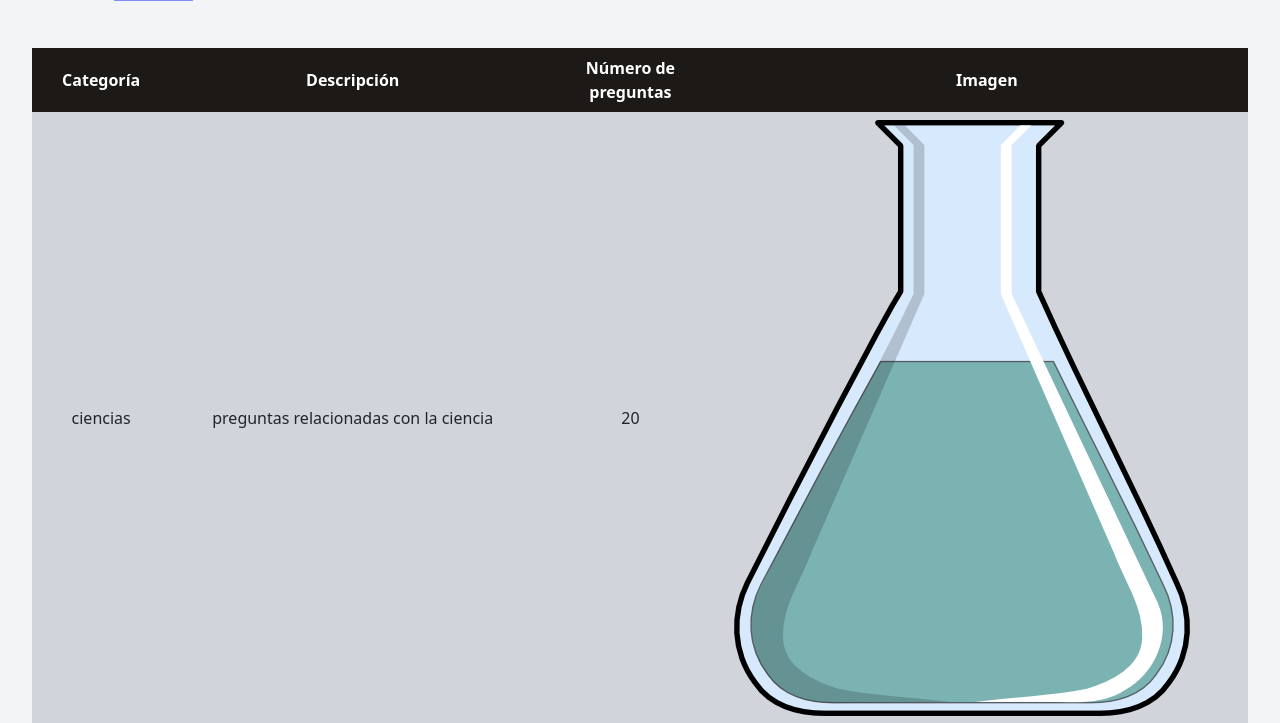
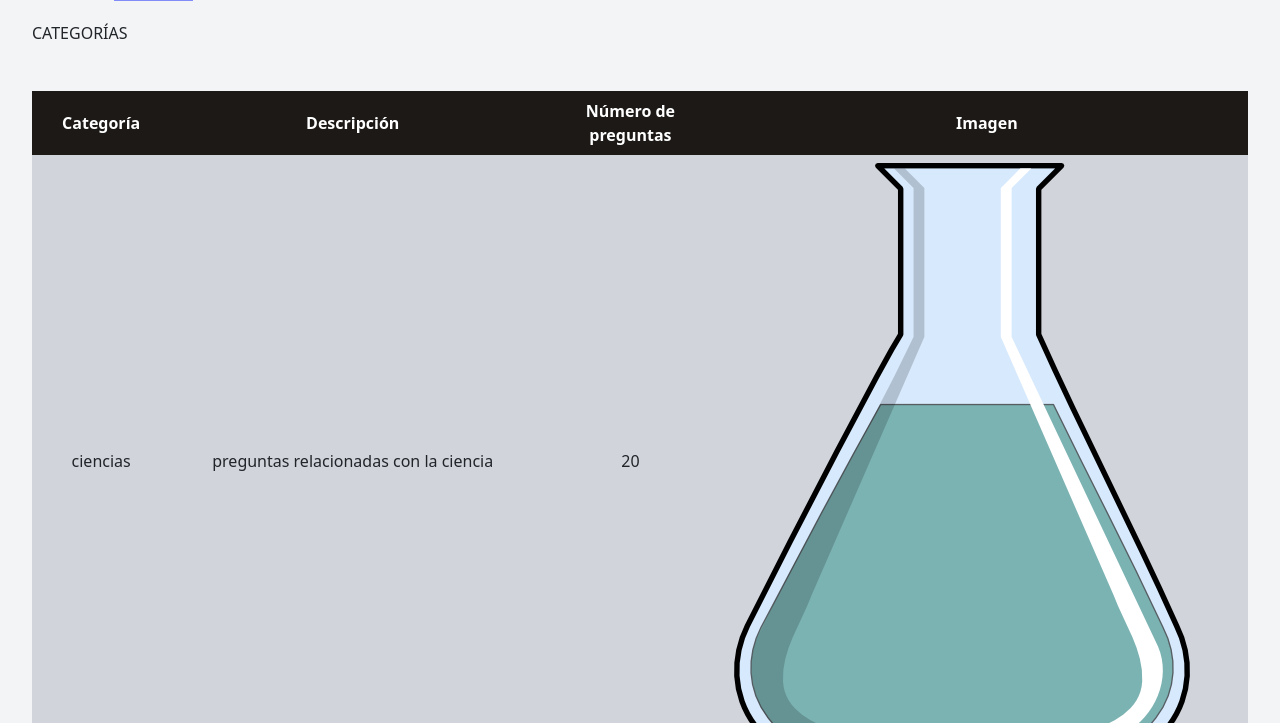
Before and after one commit to Elisj02/ctf, a Laravel app: page /category in a window 1280 px wide. Shown: the part 64-787 px from the top of the page. Run offline with Laravel 9, Linux system fonts and the light colour scheme; data comes from the database, SQL or seed files in the repository; style sheets or scripts are compiled from the project's sources; some libraries are stand-ins or nearby versions.

Commit message:
div categ

```diff
--- a/qzes/resources/views/category/index.blade.php
+++ b/qzes/resources/views/category/index.blade.php
@@ -7,6 +7,11 @@
 
     <body>
         <main>
+            <div class="informacion-2 justify-content-center max-w-7xl mx-auto sm:px-6 lg:px-8 my-4">
+                <h1 class="estadisticas-del-juego">
+                    CATEGORÍAS
+                </h1>
+            </div>
             <div class="max-w-7xl mx-auto sm:px-6 lg:px-8 mt-5 mb-5">
                 <table class="min-w-full block md:table">
                     <thead class="block md:table-header-group">
@@ -35,10 +40,10 @@
                                 <td class="p-2 text-center block md:table-cell">
                                     {{ $category->description }}
                                 </td>
-                                <?php $count = 0 ?>
+                                <?php $count = 0; ?>
                                 @foreach ($questions as $question)
                                     @if ($question->category_id == $category->id)
-                                        <?php $count = $count +1; ?>
+                                        <?php $count = $count + 1; ?>
                                     @endif
                                 @endforeach
                                 <td class="p-2 text-center block md:table-cell">
```
